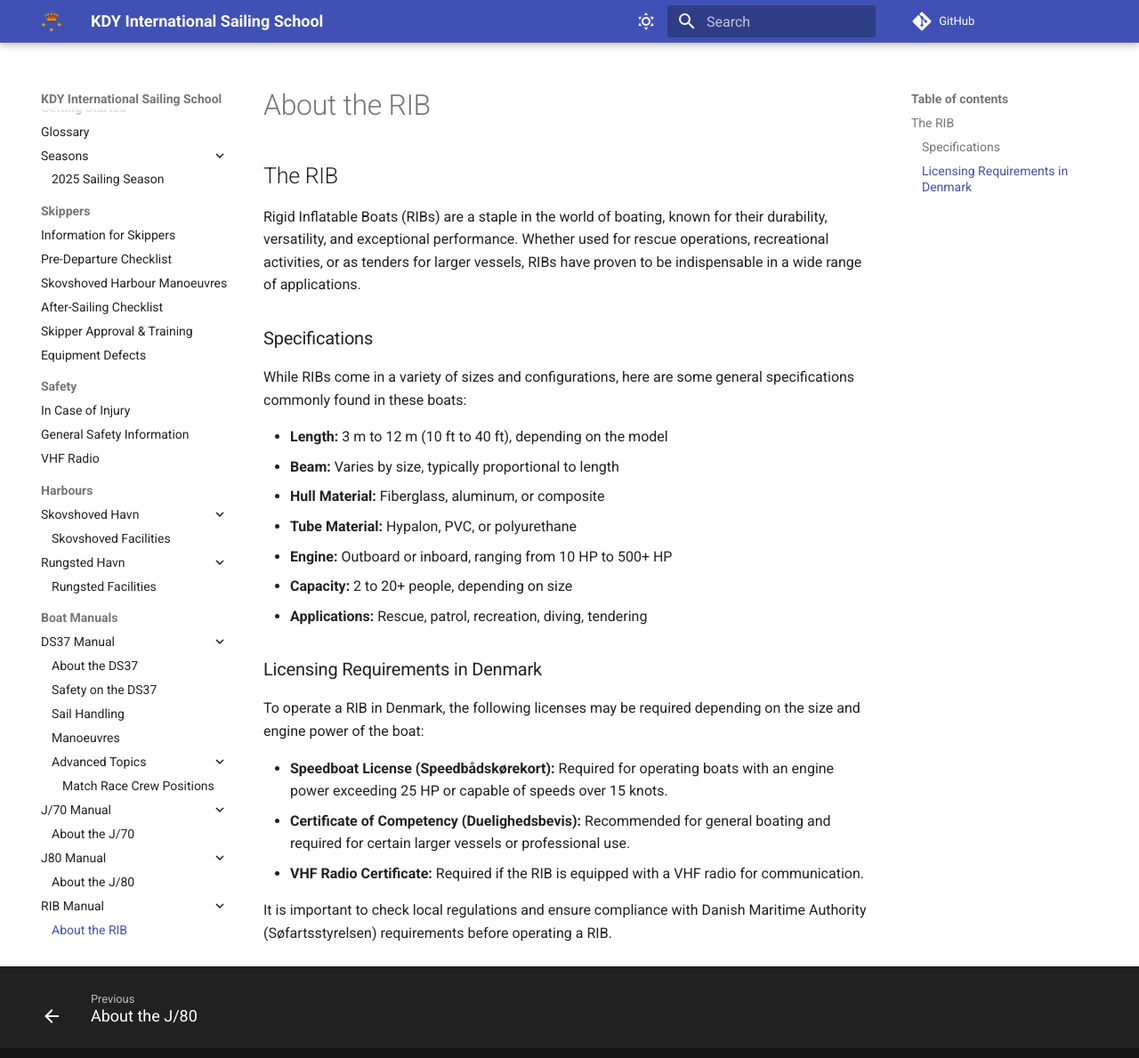
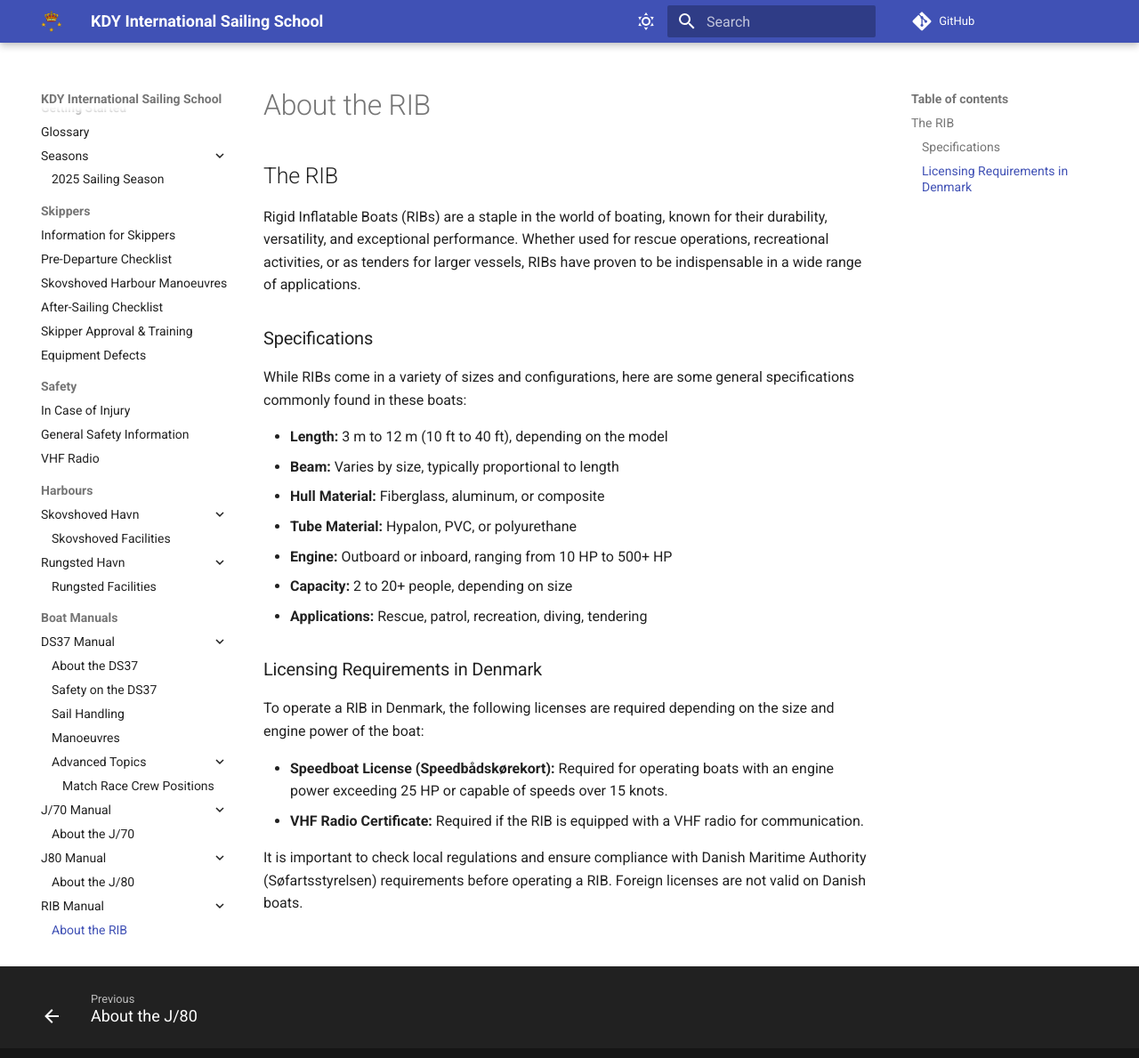
Before and after one commit to x123/kdy-iss, an MkDocs documentation site: the page built from docs/the-rib.md, in a window 1280 px wide and 1202 px high. Shown: the top 1189 px of the window at 89% size. Built offline with MkDocs 1.6.1 and Material for MkDocs 9.7.7, drawn with Linux system fonts in a browser that asks for light colours; comment, search, counter and statistics services are not loaded.

Commit message:
fix: RIB licensing

```diff
--- a/docs/the-rib.md
+++ b/docs/the-rib.md
@@ -20,15 +20,14 @@ general specifications commonly found in these boats:
 
 ## Licensing Requirements in Denmark
 
-To operate a RIB in Denmark, the following licenses may be required
-depending on the size and engine power of the boat:
+To operate a RIB in Denmark, the following licenses are required depending on
+the size and engine power of the boat:
 
 - **Speedboat License (Speedbådskørekort):** Required for operating boats
 with an engine power exceeding 25 HP or capable of speeds over 15 knots.
-- **Certificate of Competency (Duelighedsbevis):** Recommended for general
-boating and required for certain larger vessels or professional use.
 - **VHF Radio Certificate:** Required if the RIB is equipped with a VHF
 radio for communication.
 
 It is important to check local regulations and ensure compliance with Danish
 Maritime Authority (Søfartsstyrelsen) requirements before operating a RIB.
+Foreign licenses are not valid on Danish boats.
```
